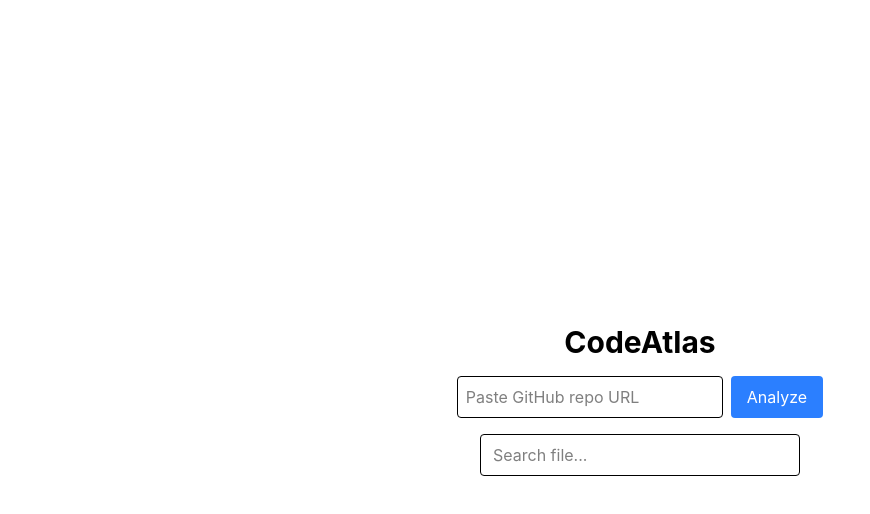
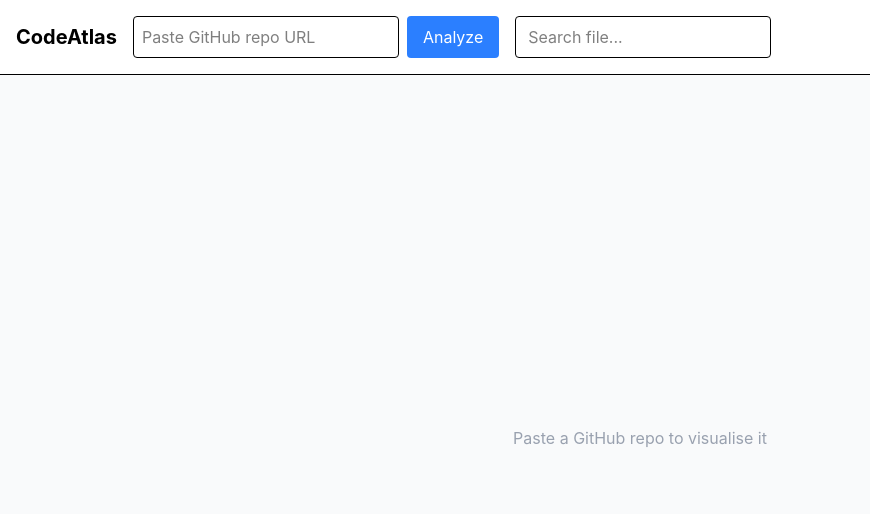
Before and after one commit to lucyb0207/CodeAtlas, a React (Vite) app in the folder frontend/: page / in a window 1280 px wide. Shown: the top 514 px of the page, without its empty margins (0-870 px from the left). Built offline with nearby package versions, Linux system fonts and the light colour scheme.

Commit message:
fix: graph centering/layout issue

```diff
--- a/frontend/src/App.tsx
+++ b/frontend/src/App.tsx
@@ -5,10 +5,6 @@
 
 type Node = {
   id: string;
-  x?: number;
-  y?: number;
-  fx?: number | null;
-  fy?: number | null;
 };
 
 type Link = {
@@ -20,14 +16,13 @@
   nodes: Node[];
   links: Link[];
   backLinks: Record<string, string[]>;
-}| null;
+} | null;
 
 export default function App() {
-  const [graphData, setGraphData] = useState<GraphData | null>(null);
+  const [graphData, setGraphData] = useState<GraphData>(null);
   const [selectedFile, setSelectedFile] = useState<string | null>(null);
   const [search, setSearch] = useState("");
   const [fileContent, setFileContent] = useState<string | null>(null);
-
 
   const filteredNodes =
     graphData?.nodes.filter((n) =>
@@ -35,7 +30,6 @@
     ) || [];
 
   const handleAnalyze = async (url: string) => {
-    try {
     const res = await fetch("http://localhost:5050/analyze", {
       method: "POST",
       headers: {
@@ -45,7 +39,6 @@
     });
 
     const data = await res.json();
-      console.log("Raw data:", data);
 
     const formattedGraph = {
       nodes: data.graph.nodes.map((n: any) =>
@@ -58,49 +51,47 @@
       backLinks: data.graph.backLinks || {},
     };
 
-      console.log("Formatted graph:", formattedGraph);
     setGraphData(formattedGraph);
-    } catch (err) {
-      console.error("Error:", err);
-    }
   };
+
   const handleNodeClick = async (id: string) => {
     setSelectedFile(id);
 
-      try {
     const res = await fetch(
       `http://localhost:5050/file?path=${encodeURIComponent(id)}`
     );
 
     const data = await res.json();
     setFileContent(data.content);
-      } catch (err) {
-        console.error(err);
-      }
   };
+
   const getLanguage = (file: string | null) => {
     if (!file) return "plaintext";
     if (file.endsWith(".ts") || file.endsWith(".tsx")) return "typescript";
     if (file.endsWith(".js") || file.endsWith(".jsx")) return "javascript";
-    if (file.endsWith(".json")) return "json";
+    if (file.endsWith(".py")) return "python";
     return "plaintext";
   };
 
   return (
-   <div className="h-screen flex">
-   <div className="flex-1 flex flex-col items-center justify-center gap-4 overflow-hidden transition-all duration-300">
-      <h1 className="text-3xl font-bold">CodeAtlas</h1>
+    <div className="h-screen flex flex-col">
 
+      {/* 🔝 HEADER */}
+      <div className="border-b p-4 flex items-center gap-4 bg-white">
+        <h1 className="text-xl font-bold">CodeAtlas</h1>
         <RepoInput onSubmit={handleAnalyze} />
+
+        <div className="relative">
           <input
             type="text"
             placeholder="Search file..."
             value={search}
             onChange={(e) => setSearch(e.target.value)}
-          className="border px-3 py-2 rounded w-80"
+            className="border px-3 py-2 rounded w-64"
           />
+
           {search && (
-        <div className="border w-80 bg-white max-h-40 overflow-auto">
+            <div className="absolute top-full mt-1 w-64 bg-white border shadow max-h-40 overflow-auto z-10">
               {filteredNodes.slice(0, 10).map((n, i) => (
                 <div
                   key={i}
@@ -115,8 +106,22 @@
               ))}
             </div>
           )}
+        </div>
+      </div>
 
-      {graphData && <div className="flex-1 w-full overflow-hidden">
+      {/* 🧠 MAIN AREA */}
+      <div className="flex flex-1 overflow-hidden">
+
+        {/* 🌐 GRAPH */}
+        <div className="flex-1 relative bg-gray-50">
+          {!graphData && (
+            <div className="absolute inset-0 flex items-center justify-center text-gray-400">
+              Paste a GitHub repo to visualise it
+            </div>
+          )}
+
+          {graphData && (
+            <div className="w-full h-full">
               <Graph
                 data={graphData}
                 onNodeClick={handleNodeClick}
@@ -124,44 +129,51 @@
                 search={search}
               />
             </div>
-      }
+          )}
         </div>
+
+        {/* 📊 SIDEBAR */}
         {selectedFile && graphData && (
+          <div className="w-80 border-l bg-white p-4 overflow-auto">
+            <h2 className="text-lg font-semibold mb-4">File Inspector</h2>
 
-        <div className="w-80 h-full border-l bg-white p-4 overflow-auto">
-          <h2 className="font-bold text-lg mb-3">File Inspector</h2>
+            <div className="mb-4">
+              <p className="text-xs text-gray-500">FILE</p>
+              <p className="font-mono text-sm">{selectedFile}</p>
+            </div>
 
-          <div className="text-sm">
-            <p className="font-semibold">📄 File:</p>
-            <p className="mb-4">{selectedFile}</p>
-
-            <p className="font-semibold">📥 Imports (used by this file):</p>
-            <ul className="list-disc ml-5 text-gray-600">
+            <div className="mb-4">
+              <p className="text-xs text-gray-500 mb-1">IMPORTS</p>
+              <ul className="text-sm text-gray-700 space-y-1">
                 {graphData.links
                   .filter((l) => {
                     const source =
                       typeof l.source === "string" ? l.source : l.source.id;
-
                     return source === selectedFile;
                   })
                   .map((l, i) => {
                     const target =
                       typeof l.target === "string" ? l.target : l.target.id;
-
-                  return <li key={i}>{target}</li>;
+                    return <li key={i}>→ {target}</li>;
                   })}
               </ul>
+            </div>
 
-
-            <p className="font-semibold mt-4">📤 Dependents (uses this file):</p>
-            <ul className="list-disc ml-5 text-gray-600">
+            <div>
+              <p className="text-xs text-gray-500 mb-1">DEPENDENTS</p>
+              <ul className="text-sm text-gray-700 space-y-1">
                 {(graphData.backLinks[selectedFile] || []).map((f, i) => (
-                <li key={i}>{f}</li>
+                  <li key={i}>← {f}</li>
                 ))}
               </ul>
             </div>
+          </div>
+        )}
+      </div>
+
+      {/* 💻 BOTTOM EDITOR */}
       {fileContent && (
-            <div className="fixed bottom-0 left-0 w-full h-72 border-t">
+        <div className="h-64 border-t">
           <Editor
             height="100%"
             language={getLanguage(selectedFile)}
@@ -177,8 +189,5 @@
         </div>
       )}
     </div>
-      )}
-    </div>
-
   );
 }
```
Lines whose indentation alone changed are shown as unchanged.
